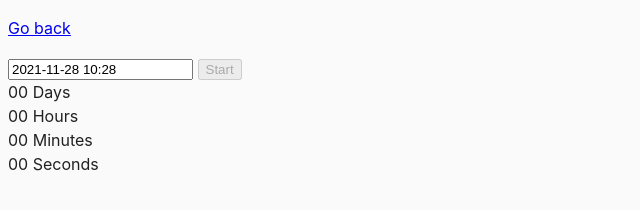
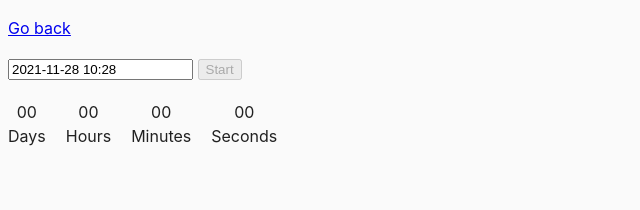
Before and after one commit to SergiusNahnoinyi/goit-js-hw-09, a website built with Parcel: page src/02-timer.html in a window 1280 px wide. Shown: the whole page, without its empty margins (0-640 px from the left). Built offline with nearby package versions, Linux system fonts and the light colour scheme.

Commit message:
Стилизирует таймер

```diff
--- a/src/css/common.css
+++ b/src/css/common.css
@@ -16,3 +16,18 @@ img {
   display: block;
   max-width: 100%;
 }
+
+.timer{
+  display:flex;
+  text-align: center;
+  margin-top: 20px;
+}
+
+.field {
+  display: flex;
+  flex-direction: column;
+}
+
+.field:not(:last-child) {
+margin-right: 20px;
+}
```
